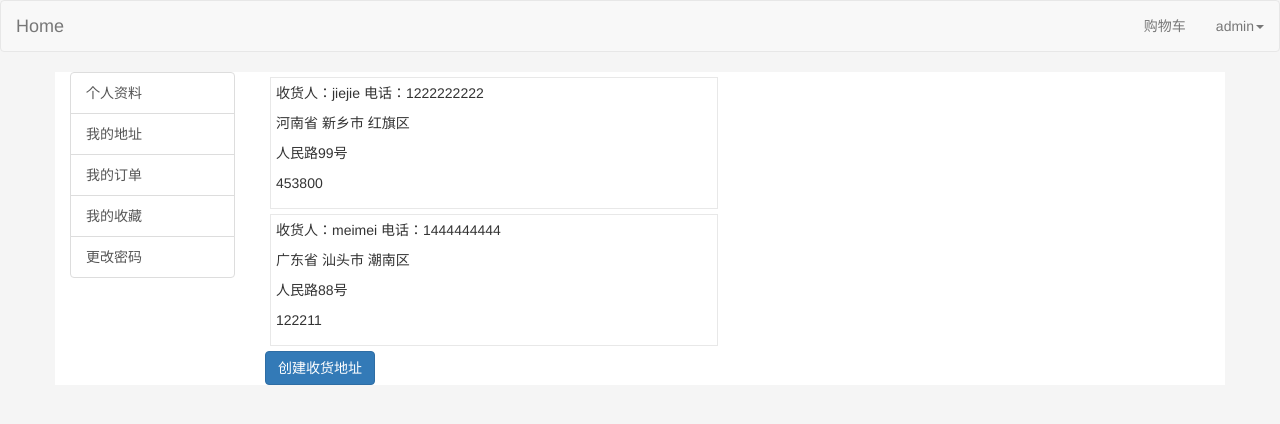
After one commit to lizheyang/ecommerce, a Django app: page /accounts/show_address/ in a window 1280 px wide. The commit adds this page. Shown: the top 424 px of the page. Run offline with Django 3.2, Linux system fonts and the light colour scheme; a user stored in the database is signed in; data comes from the database, SQL or seed files in the repository; both versions use the stored data as it was after the commit; parts of the project's set-up code (start-up, migrations or seed data) failed here and were passed over; some libraries are stand-ins or nearby versions.

Commit message:
address manage step1

```diff
--- a/accounts/models.py
+++ b/accounts/models.py
@@ -19,3 +19,17 @@ class UserProfile(models.Model):
 
     def __str__(self):
         return 'User Profile for :' + self.user.username
+
+
+class UserAddress(models.Model):
+    user = models.ForeignKey(User)
+    receiver_name = models.CharField(max_length=20, verbose_name='收货人姓名')
+    receiver_phone = models.CharField(max_length=20, verbose_name='收货人电话')
+    province = models.CharField(max_length=20, verbose_name='省份')
+    city = models.CharField(max_length=20, verbose_name='城市')
+    area = models.CharField(max_length=20, verbose_name='地区')
+    detail_addr = models.TextField(verbose_name='详细地址')
+    post_code = models.CharField(max_length=10, verbose_name='邮编')
+
+    def __str__(self):
+        return 'Address, from ' + self.user.username + ' send to ' + self.receiver_name
--- a/accounts/urls.py
+++ b/accounts/urls.py
@@ -16,5 +16,7 @@ urlpatterns = [
     url('^my_account/$', views.my_account, name='my_account'),
     url('^logout/$', auth_views.logout, {'next_page': 'index'}),
     url('^edit_profile/$', views.edit_profile, name='edit_profile'),
-    url('^show_profile/$', views.show_profile, name='show_profile')
+    url('^show_profile/$', views.show_profile, name='show_profile'),
+    url('^show_address/$', views.show_address, name='show_address'),
+    url('^add_address/$', views.add_address, name='add_address'),
     ]
--- a/accounts/views.py
+++ b/accounts/views.py
@@ -8,8 +8,8 @@ from django.core import urlresolvers
 from django.http import HttpResponseRedirect, HttpResponse
 from django.utils.translation import ugettext as _
 from ecommerce.settings import MEDIA_ROOT
-from .forms import UserProfileForm
-from .models import UserProfile
+from .forms import UserProfileForm, UserAddressForm
+from .models import UserProfile, UserAddress
 
 
 def register(request):
@@ -103,3 +103,32 @@ def setprofile(request):
     profile = retrieve(request)
     profile_form = UserProfileForm(request.POST, instance=profile)
     profile_form.save()
+
+
+@login_required
+def show_address(request):
+    addresses = UserAddress.objects.filter(user=request.user)
+    return render(request, 'accounts/show_address.html', locals())
+
+
+@login_required
+def add_address(request):
+    if request.method == 'POST':
+        postdata = request.POST.copy()
+        form = UserAddressForm(postdata)
+        if form.is_valid():
+            address = UserAddress()
+            address.user = request.user
+            address.receiver_name = postdata.get('receiver_name', '')
+            address.receiver_phone = postdata.get('receiver_phone', '')
+            address.province = postdata.get('province', '')
+            address.city = postdata.get('city', '')
+            address.area = postdata.get('area', '')
+            address.detail_addr = postdata.get('detail_addr', '')
+            address.post_code = postdata.get('post_code', '')
+            address.save()
+            url = urlresolvers.reverse('show_address')
+            return HttpResponseRedirect(url)
+    else:
+        form = UserAddressForm()
+    return render(request, 'accounts/add_address.html', locals())
--- a/static/css/product.css
+++ b/static/css/product.css
@@ -22,7 +22,7 @@
 #prices {
 	list-style: none;
 	padding: 10px;
-    background-color: #FFF2E8;
+    background-color: #E8E8E8;
 }
 
 .product-info span{
--- a/templates/accounts/accounts-base.html
+++ b/templates/accounts/accounts-base.html
@@ -7,7 +7,7 @@
 <div class="row" >
     <div class="col-md-2">
         <a href="{% url 'show_profile' %}" class="list-group-item">个人资料</a>
-        <a href="#" class="list-group-item">我的地址</a>
+        <a href="{% url 'show_address' %}" class="list-group-item">我的地址</a>
         <a href="#" class="list-group-item">我的订单</a>
         <a href="#" class="list-group-item">我的收藏</a>
         <a href="{% url 'my_change_password' %}" class="list-group-item">更改密码</a>
--- a/templates/accounts/my_account.html
+++ b/templates/accounts/my_account.html
@@ -2,7 +2,7 @@
 
 {% block title %} 个人主页 {% endblock %}
 
-{% block accounts_content %}
+{% block account_content %}
 <div class="container">
 <p>hello {{ user.username }}</p>
 <a  class="btn btn-primary" href="/accounts/show_profile/">
--- /dev/null
+++ b/templates/accounts/show_address.html
@@ -0,0 +1,26 @@
+{% extends "accounts/accounts-base.html" %}
+
+{% block title %} 我的地址 {% endblock %}
+
+{% block account_content %}
+    <div class="row">
+        <div class="col-md-6" style="">
+        {% if addresses %}
+            {% for addr in addresses %}
+            <div class="addr" style="border:1px solid #E8E8E8; padding: 5px; margin: 5px;">
+                <p class="addr_recevier">收货人：{{ addr.receiver_name }}  电话：{{ addr.receiver_phone }}</p>
+                <!--<p class="addr_phone"></p>-->
+                <p class="addr_pca">{{ addr.province }} {{ addr.city }} {{ addr.area }}</p>
+                <p class="detail_addr">{{ addr.detail_addr }}</p>
+                <p class="post_code">{{ addr.post_code }}</p>
+            </div>
+            {% endfor %}
+        {% else %}
+            <div><p>您还没有创建收货地址</p></div>
+        {% endif %}
+            <div>
+            <a class="btn btn-primary" href="{% url 'add_address' %}">创建收货地址</a>
+            </div>
+        </div>
+    </div>
+{% endblock %}
--- a/templates/base.html
+++ b/templates/base.html
@@ -21,14 +21,14 @@
 					<a class="navbar-brand" href="/">Home</a>
 				</div>
 				<div class="collapse navbar-collapse" id="bs-example-navbar-collapse-1">
-					<ul class="nav navbar-nav">
+					<!-- <ul class="nav navbar-nav">
 						<li>
 							 <a href="#">全部商品</a>
 						</li>
 						<li>
 							 <a href="#">Link</a>
 						</li>
-					</ul>
+					</ul> -->
 					<ul class="nav navbar-nav navbar-right">
 						<li>
 							 <a href="{% url 'show_cart' %}">购物车</a>
--- a/templates/catalog/product.html
+++ b/templates/catalog/product.html
@@ -25,7 +25,7 @@
         <div class="col-md-5 product-info">
             <div class="p-title">
                 <div class="p-name"><h3>{{ p.name }}</h3></div>
-                <div class="p-sub-title">增加一个sub_title字段</div>
+                <div class="p-sub-title">{{ p.subtitle }}</div>
             </div>
             <div class="p-brand">
                 <span>品牌</span>
@@ -46,7 +46,7 @@
                     <span>折扣价</span>
                     <div class="discount-price-number">
                         <div class="discount-price-number">
-                            <strong style="font-size: 26px; font-weight: 700;color: #F40;">
+                            <strong style="font-size: 26px; font-weight: 700;color: red;">
                                 <em class="rmb">¥</em>
                                 <em id="tmp" class="rmb-num">{{ p.discount_price }}</em>
                             </strong>
```
Also changed, not shown: accounts/forms.py (+7 -1 lines), templates/accounts/add_address.html (added, +17 -0 lines), db.sqlite3.
